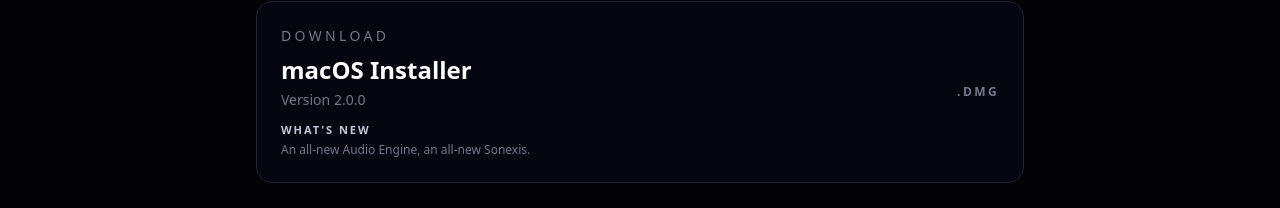
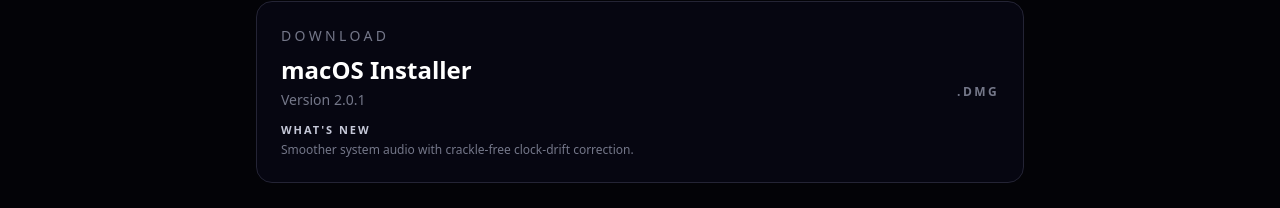
Before and after one commit to skanda-vyas-srinivasan/AudioShaperWebsite, a React (Vite) app: page / in a window 1280 px wide. Shown: the part 2140-2348 px from the top of the page. Built offline with nearby package versions, Linux system fonts and the light colour scheme.

Commit message:
Release Sonexis 2.0.1

```diff
--- a/src/App.tsx
+++ b/src/App.tsx
@@ -240,12 +240,12 @@
                       macOS Installer
                     </div>
                     <div className="mt-1 text-sm text-[#747789]">
-                      Version 2.0.0
+                      Version 2.0.1
                       {downloadCount !== null && <span className="ml-2">• Total downloads: {downloadCount.toLocaleString()}</span>}
                     </div>
                     <div className="mt-3 text-xs text-[#747789]">
                       <div className="text-[11px] font-semibold uppercase tracking-[0.18em] text-[#C5C8D8]">What's New</div>
-                      <div className="mt-1">An all-new Audio Engine, an all-new Sonexis.</div>
+                      <div className="mt-1">Smoother system audio with crackle-free clock-drift correction.</div>
                     </div>
                   </div>
                   <div className="flex items-center gap-3">
--- a/src/releases.tsx
+++ b/src/releases.tsx
@@ -12,6 +12,16 @@
 };
 
 const RELEASES: Release[] = [
+  {
+    version: '2.0.1',
+    date: '2026-08-27',
+    summary: 'Smoother system audio and a cleaner effects tray.',
+    highlights: [
+      'Fixed crackling caused by abrupt audio clock-drift correction.',
+      'Clock drift is now corrected with smooth interpolation to preserve waveform continuity.',
+      'Moved Signature effects to the bottom of the built-in effects list.'
+    ],
+  },
   {
     version: '2.0.0',
     date: '2026-06-23',
```
Also changed, not shown: 1 other file (tests, documents, lock files or other folders).
